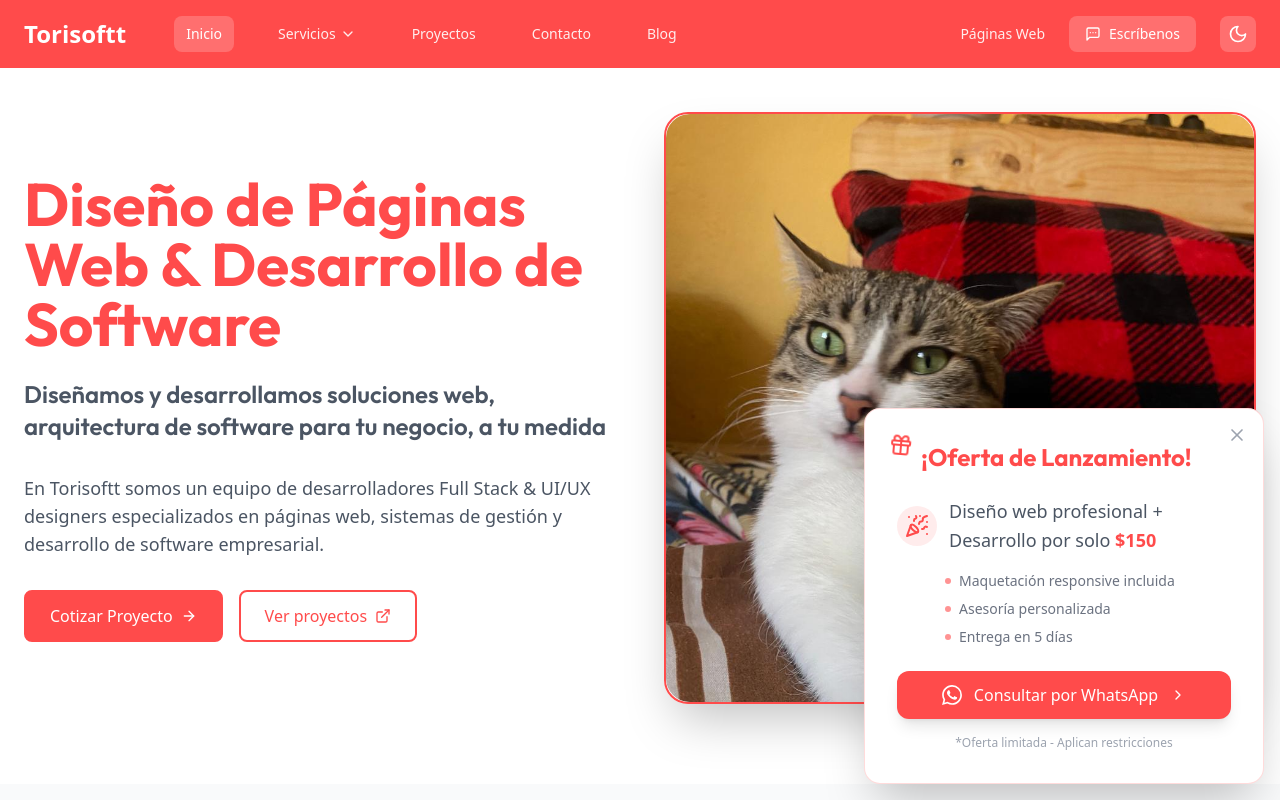
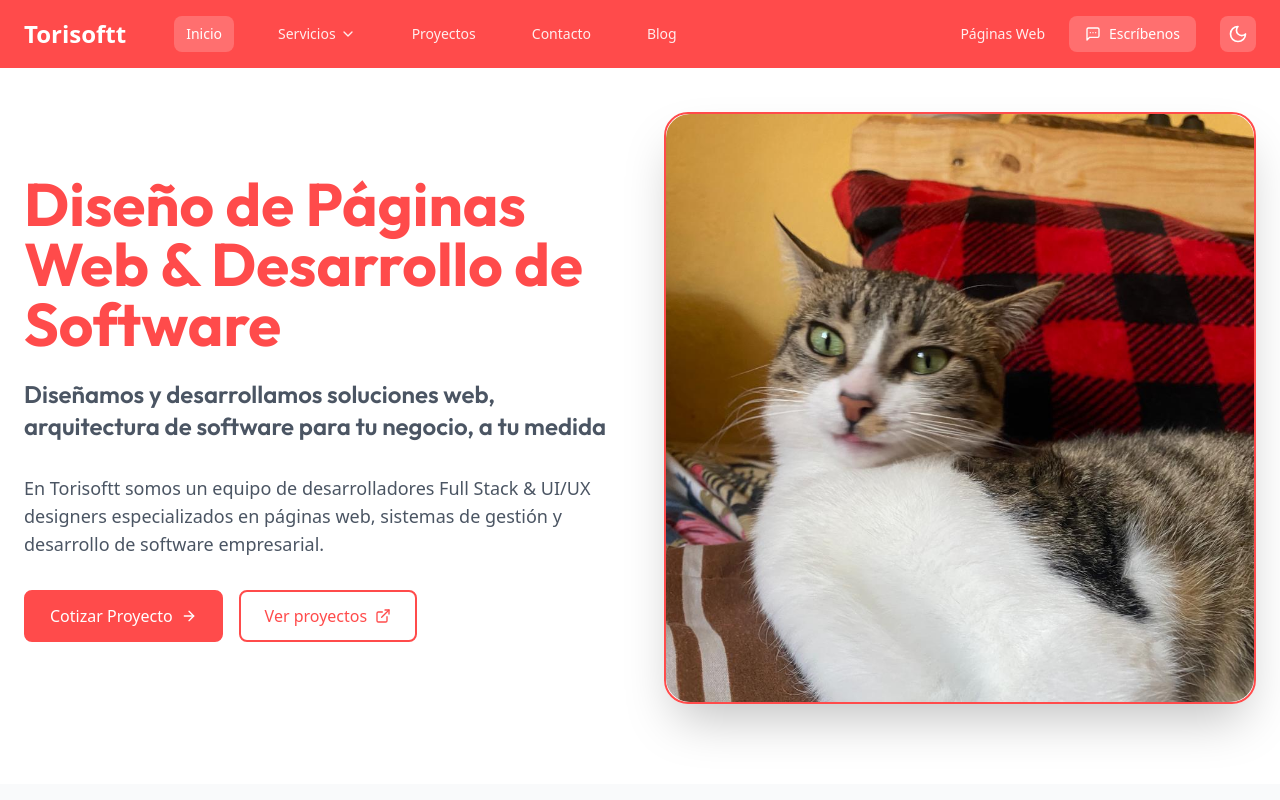
Before and after one commit to roggrt/porttfolio, a Next.js app: page / in a window 1280 px wide. Shown: the top 800 px of the page. Built offline with nearby package versions, Linux system fonts and the light colour scheme.

Commit message:
eliminacion del popup

```diff
--- a/src/app/page.tsx
+++ b/src/app/page.tsx
@@ -25,8 +25,6 @@ import ContactForm from '@/components/ContactForm';
 
 import PromoPopup from '@/components/PromoPopup';
 import PromoBanner from "@/components/PromoBanner";
-
-
 
 // Actualiza la constante de proyectos al inicio del archivo
 const projects = [
@@ -110,8 +108,6 @@ export default function Page() {
       <>
         <Navbar />
         <main className="min-h-screen bg-white dark:bg-gray-900 transition-colors duration-300">
-          {/* Hero Section */}
-          {/* Hero Section */}
 
           {/* Hero Section */}
           <section id="inicio" className="pt-28 pb-20">
@@ -280,7 +276,9 @@ export default function Page() {
 
           {/* Price Calculator Section */}
 
-          <PromoPopup/>
+
+                {/* Se acabo la promo, porque duro mucho */}
+          {/* <PromoPopup/> */}
           <PriceCalculator/>
 
           {/* Projects Section */}
```
